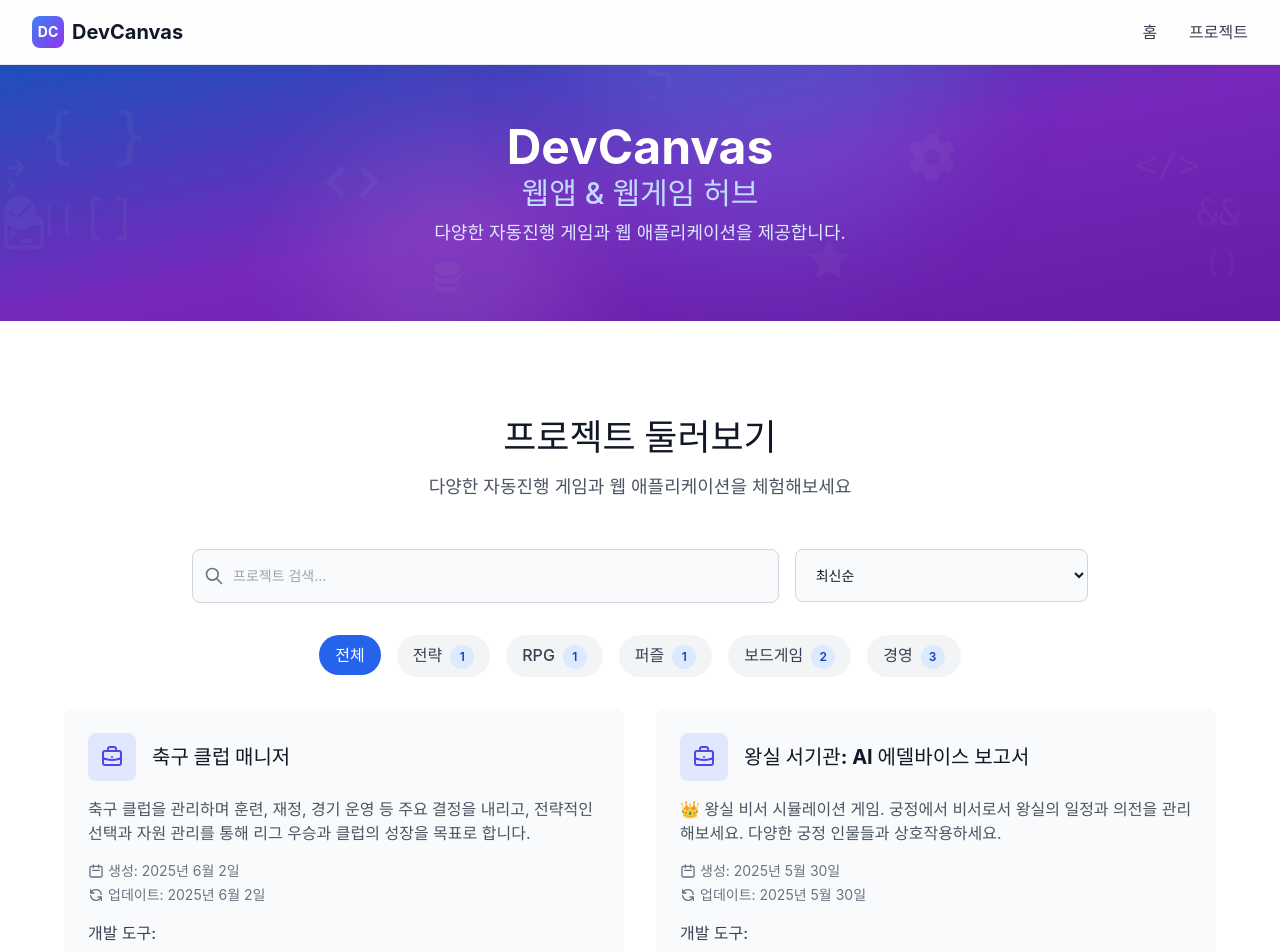
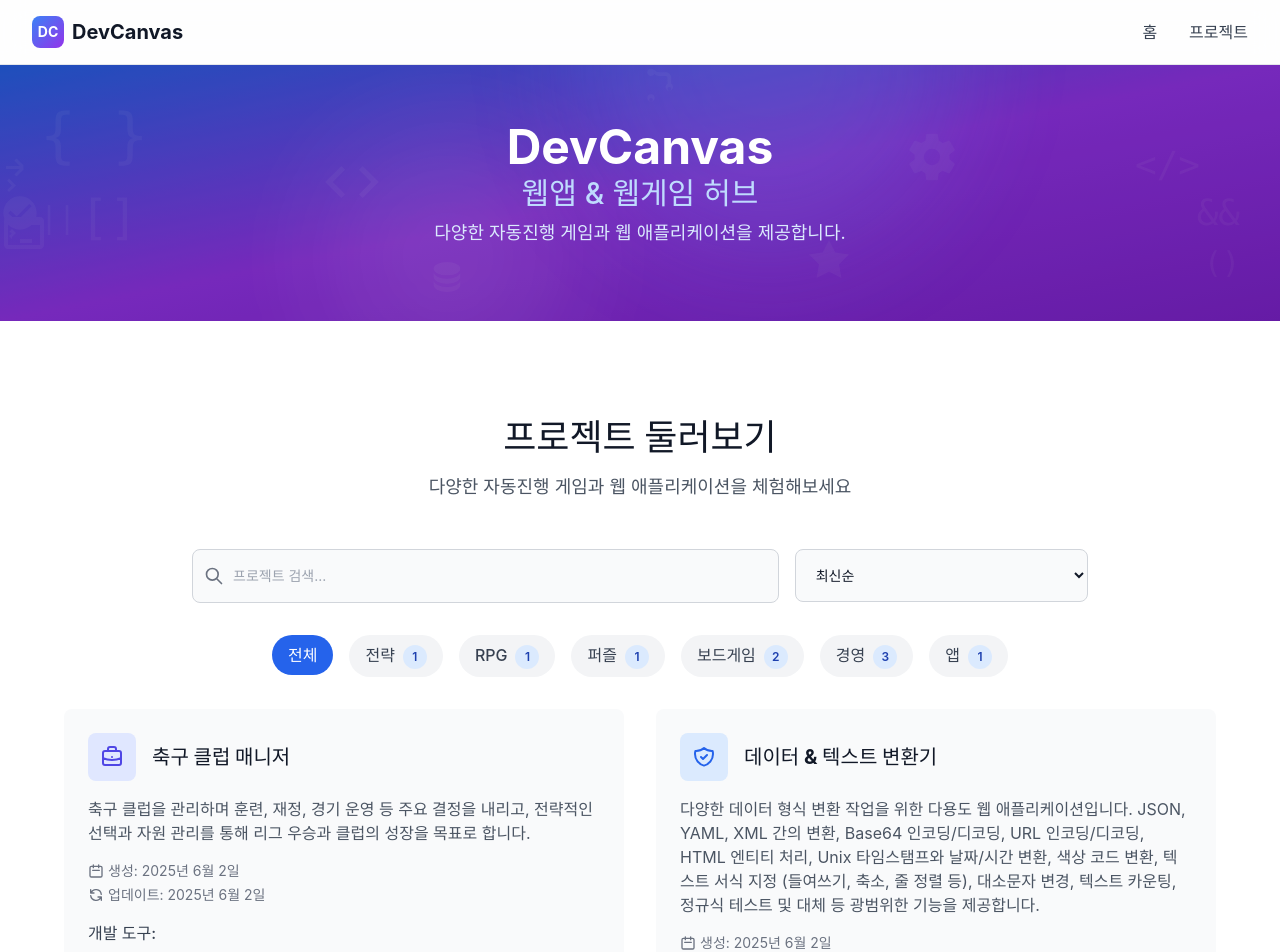
Before and after one commit to sigco3111/DevCanvas, a React (Vite) app: page / in a window 1280 px wide. Shown: the top 952 px of the page. Built offline with nearby package versions, Linux system fonts and the light colour scheme.

Commit message:
포트폴리오에 '데이터 & 텍스트 변환기' 항목 추가: 프로젝트 설명, 기술 스택, 라이브 URL 및 GitHub URL 포함. App.tsx에서 DevCanvas 설명 수정.

```diff
--- a/src/App.tsx
+++ b/src/App.tsx
@@ -216,7 +216,7 @@ function App() {
                 <dl className="space-y-6">
                   <div className="bg-white dark:bg-gray-800 p-6 rounded-lg shadow-sm">
                     <dt className="font-semibold text-gray-900 dark:text-white">DevCanvas는 어떤 플랫폼인가요?</dt>
-                    <dd className="mt-2 text-gray-600 dark:text-gray-300">DevCanvas는 자동진행 게임과 웹 애플리케이션을 제공하는 플랫폼입니다. 사용자는 다양한 게임을 무료로 즐길 수 있습니다.</dd>
+                    <dd className="mt-2 text-gray-600 dark:text-gray-300">DevCanvas는 자동진행 게임과 웹 애플리케이션을 제공하는 플랫폼입니다. 사용자는 다양한 게임과 앱을 무료로 사용할 수 있고, 모든 프로젝트의 소스코드는 오픈되어 있습니다.</dd>
                   </div>
                   <div className="bg-white dark:bg-gray-800 p-6 rounded-lg shadow-sm">
                     <dt className="font-semibold text-gray-900 dark:text-white">게임은 어떻게 플레이하나요?</dt>
--- a/src/data/portfolios.json
+++ b/src/data/portfolios.json
@@ -156,5 +156,25 @@
       "Google AI Studio",
       "Cursor"
     ]
+  },
+  {
+    "id": "conver-format",
+    "title": "데이터 & 텍스트 변환기",
+    "description": "다양한 데이터 형식 변환 작업을 위한 다용도 웹 애플리케이션입니다. JSON, YAML, XML 간의 변환, Base64 인코딩/디코딩, URL 인코딩/디코딩, HTML 엔티티 처리, Unix 타임스탬프와 날짜/시간 변환, 색상 코드 변환, 텍스트 서식 지정 (들여쓰기, 축소, 줄 정렬 등), 대소문자 변경, 텍스트 카운팅, 정규식 테스트 및 대체 등 광범위한 기능을 제공합니다.",
+    "category": "앱",
+    "technologies": [
+      "React",
+      "TypeScript",
+      "Recharts"
+    ],
+    "liveUrl": "https://convert-format.vercel.app/",
+    "featured": false,
+    "createdAt": "2025-06-02",
+    "updatedAt": "2025-06-02",
+    "githubUrl": "https://github.com/sigco3111/ConvertFormat",
+    "developmentTools": [
+      "Google AI Studio",
+      "Cursor"
+    ]
   }
 ]
```
